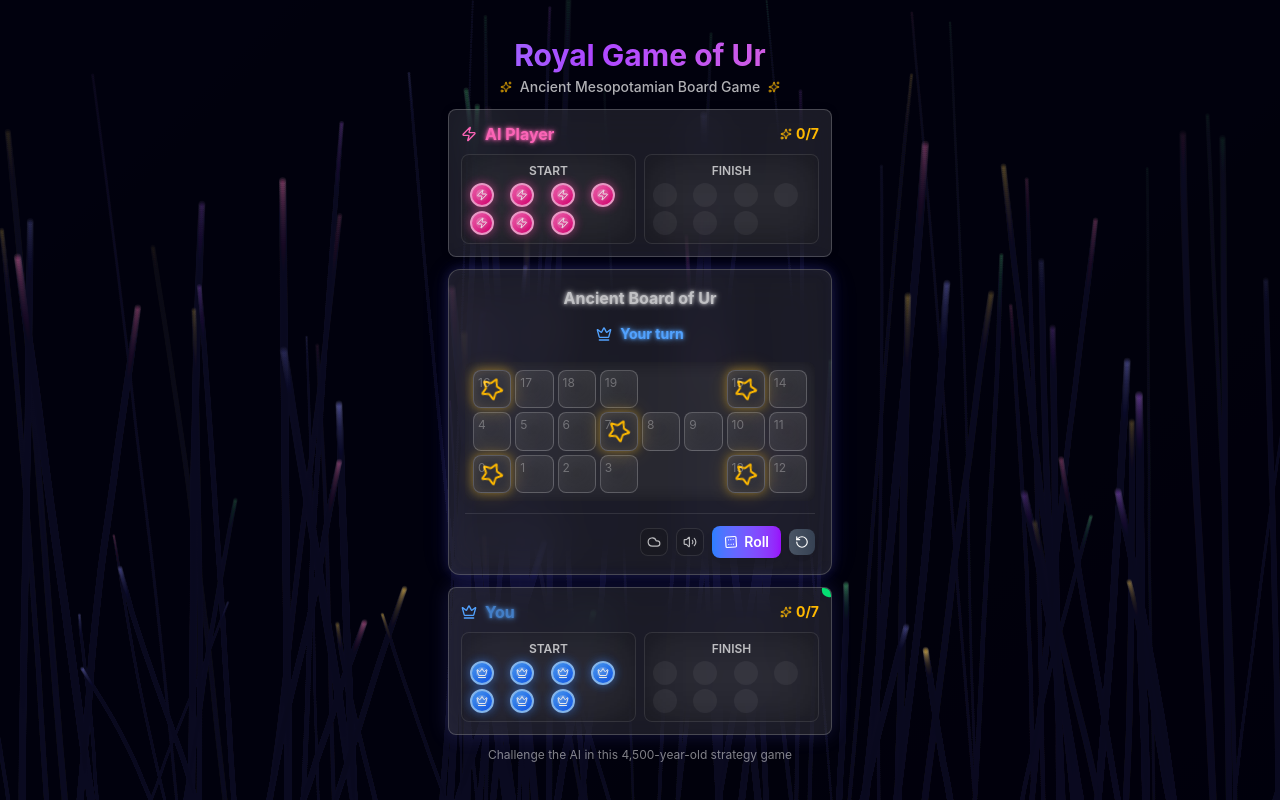
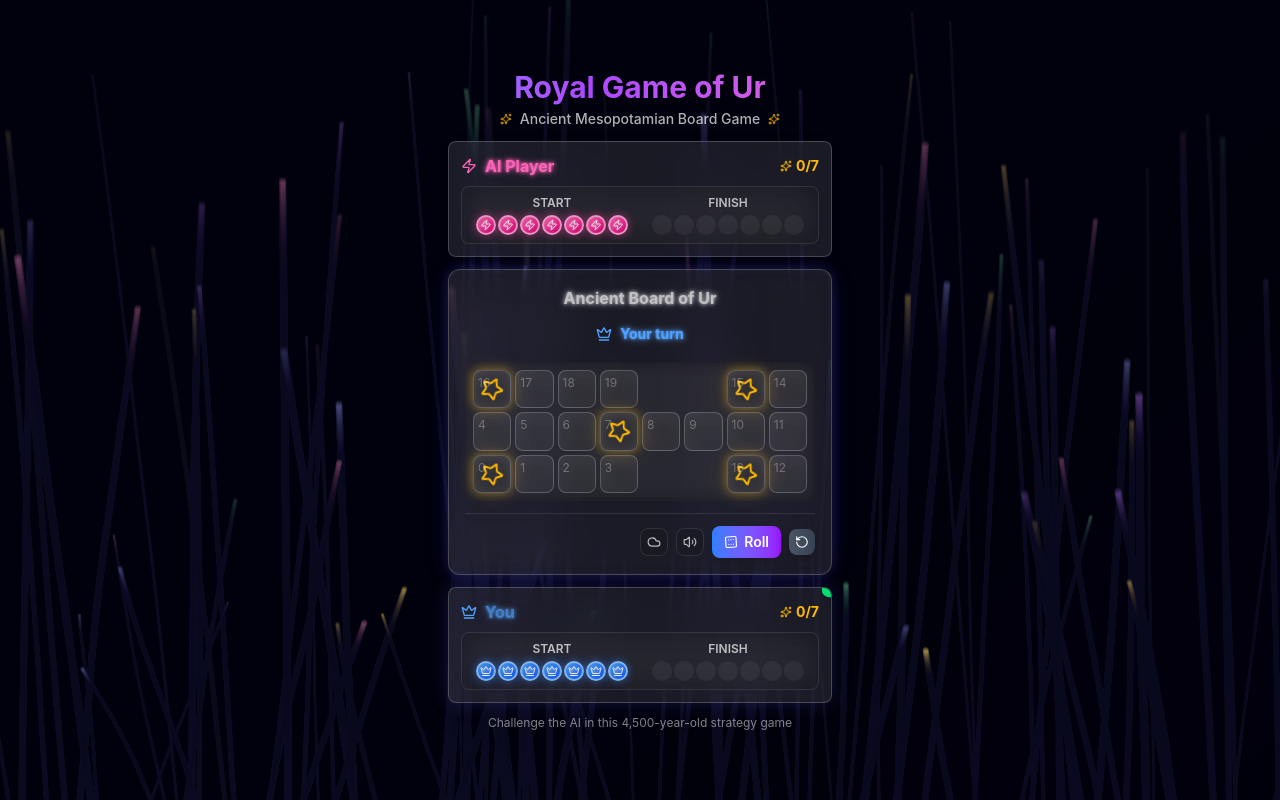
Before and after one commit to tre-systems/rgou-cloudflare, a Next.js app: page / in a window 1280 px wide. Built offline with nearby package versions, Linux system fonts and the light colour scheme.

Commit message:
refactor(GameBoard): improve player area layout

```diff
--- a/src/components/GameBoard.tsx
+++ b/src/components/GameBoard.tsx
@@ -384,18 +384,19 @@ export default function GameBoard({
           </div>
         </div>
 
-        <div className="grid grid-cols-2 gap-2">
-          {/* Starting area */}
+        {/* Compact single line layout */}
         <div className="glass-dark rounded-lg p-2">
-            <p className="text-xs text-white/70 text-center mb-1 font-semibold">
+          <div className="grid grid-cols-2 gap-3">
+            <div>
+              <p className="text-xs text-white/70 font-semibold mb-1 text-center">
                 START
               </p>
-            <div className="grid grid-cols-4 gap-1">
+              <div className="flex gap-0.5 flex-wrap justify-center">
                 {pieces.map((p, i) =>
                   p.square === -1 ? (
                     <motion.div
                       key={i}
-                    className="w-6 h-6"
+                      className="w-5 h-5"
                       whileHover={{ scale: 1.05 }}
                       onClick={() =>
                         gameState.validMoves.includes(i) && onPieceClick(i)
@@ -409,25 +410,23 @@ export default function GameBoard({
                   ) : (
                     <div
                       key={i}
-                    className="w-6 h-6 opacity-20 rounded-full border border-white/20"
+                      className="w-5 h-5 opacity-20 rounded-full border border-white/20"
                     />
                   )
                 )}
               </div>
             </div>
-
-          {/* Finish area */}
-          <div className="glass-dark rounded-lg p-2">
-            <p className="text-xs text-white/70 text-center mb-1 font-semibold">
+            <div>
+              <p className="text-xs text-white/70 font-semibold mb-1 text-center">
                 FINISH
               </p>
-            <div className="grid grid-cols-4 gap-1">
+              <div className="flex gap-0.5 flex-wrap justify-center">
                 {Array(7)
                   .fill(0)
                   .map((_, i) => (
                     <motion.div
                       key={i}
-                    className="w-6 h-6 rounded-full flex items-center justify-center relative"
+                      className="w-5 h-5 rounded-full flex items-center justify-center relative"
                       style={{
                         background:
                           i < finishedPieces.length
@@ -453,6 +452,7 @@ export default function GameBoard({
                       )}
                     </motion.div>
                   ))}
+              </div>
             </div>
           </div>
         </div>
```
Lines whose indentation alone changed are shown as unchanged.
